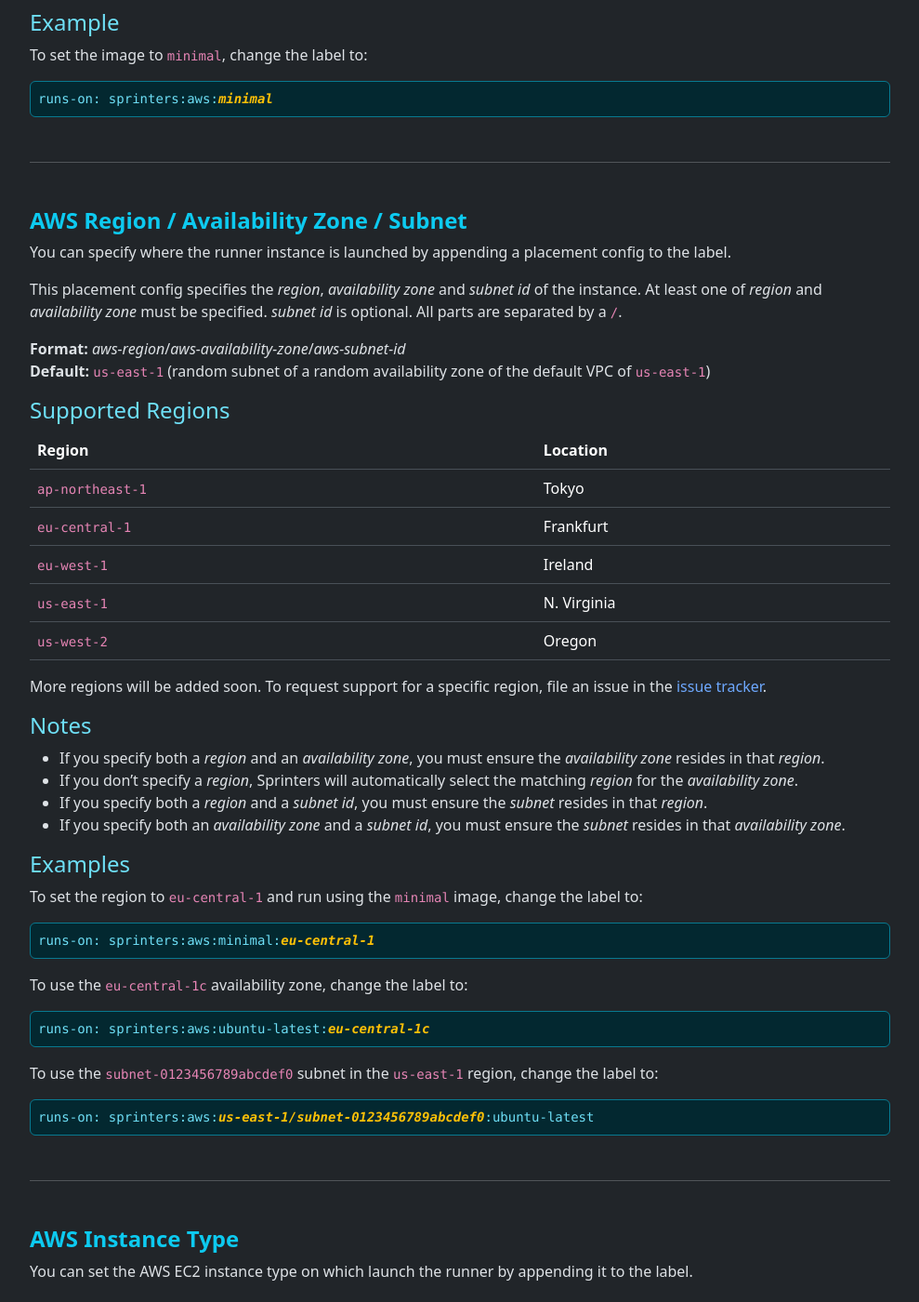
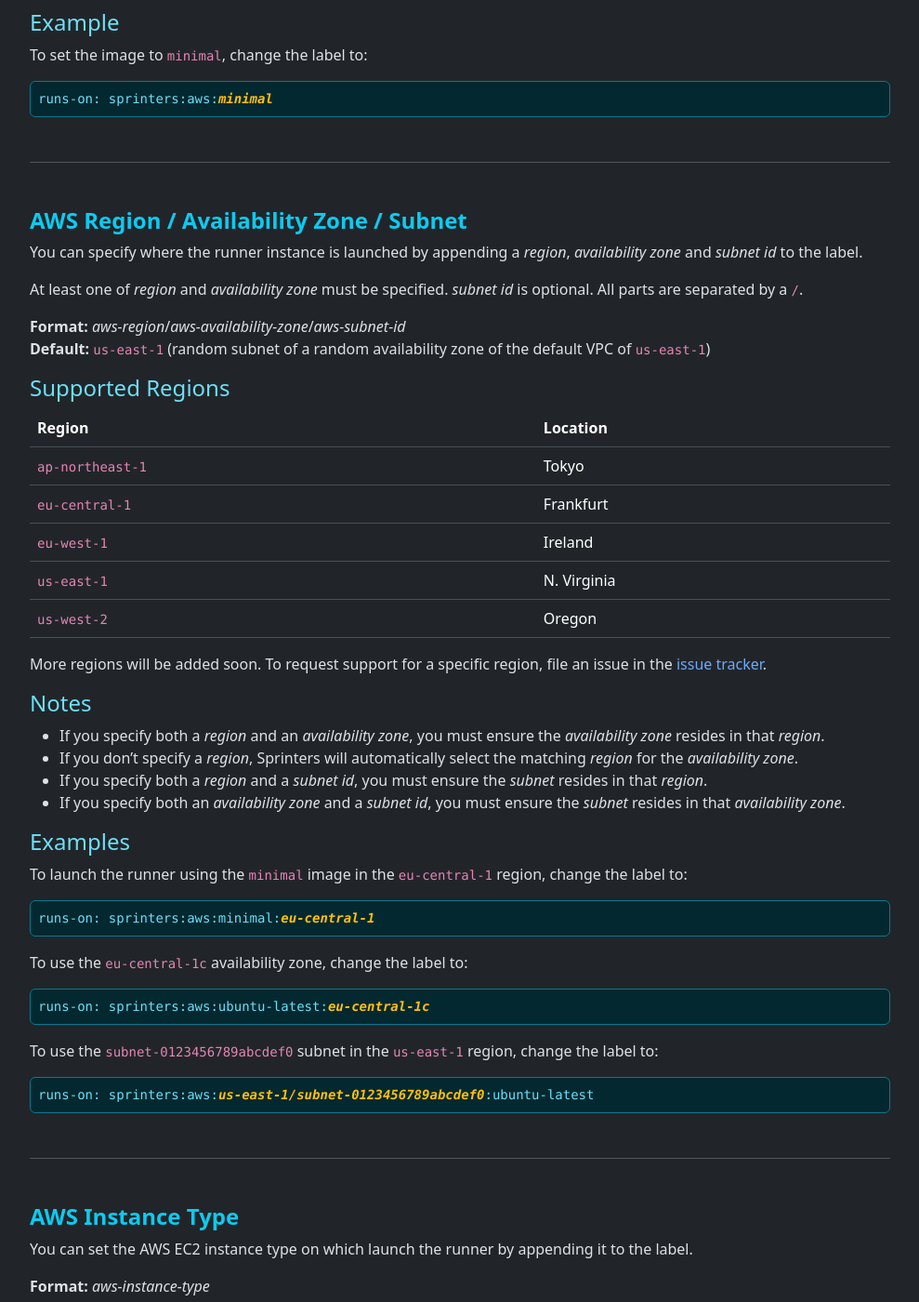
Before and after one commit to sprinters-sh/sprinters.sh, a Jekyll site: the page built from docs/label.md, in a window 1280 px wide and 1400 px high, scrolled down 1883 px. Shown: the whole window at 93% size, without its empty margins (240-1229 px from the left). Built offline with Jekyll 4.4.1, drawn with Linux system fonts in a browser that asks for light colours.

Commit message:
Simplified placement docs

```diff
--- a/docs/label.md
+++ b/docs/label.md
@@ -86,9 +86,8 @@
 {: .mt-5 }
 
 {% include h3.html id="placement" text="AWS Region / Availability Zone / Subnet" %}
-You can specify where the runner instance is launched by appending a placement config to the label.
+You can specify where the runner instance is launched by appending a  _region_, _availability zone_ and _subnet id_ to the label.
 
-This placement config specifies the _region_, _availability zone_ and _subnet id_ of the instance.
 At least one of _region_ and _availability zone_ must be specified. _subnet id_ is optional.
 All parts are separated by a `/`.
 
@@ -115,7 +114,7 @@
 - If you specify both an _availability zone_ and a _subnet id_, you must ensure the _subnet_ resides in that _availability zone_.
 
 {% include h4.html text="Examples" %}
-To set the region to `eu-central-1` and run using the `minimal` image, change the label to:
+To launch the runner using the `minimal` image in the `eu-central-1` region, change the label to:
 
 <div class="alert alert-info font-monospace p-0 mb-3 position-relative" role="alert">
     <pre class="mb-0 p-2 fs-7">runs-on: sprinters:aws:minimal:<span class="fw-bold fst-italic text-warning">eu-central-1</span></pre>
```
